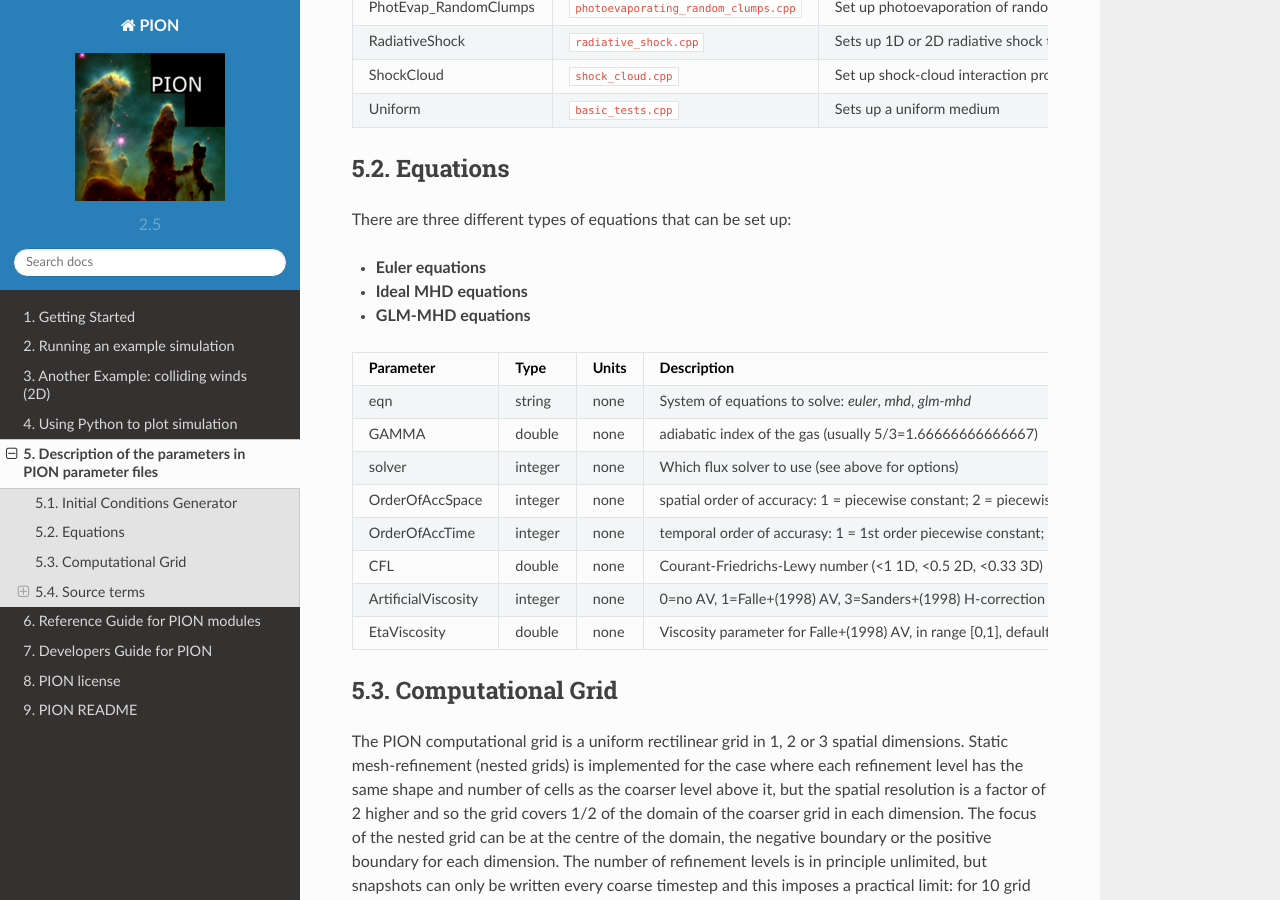
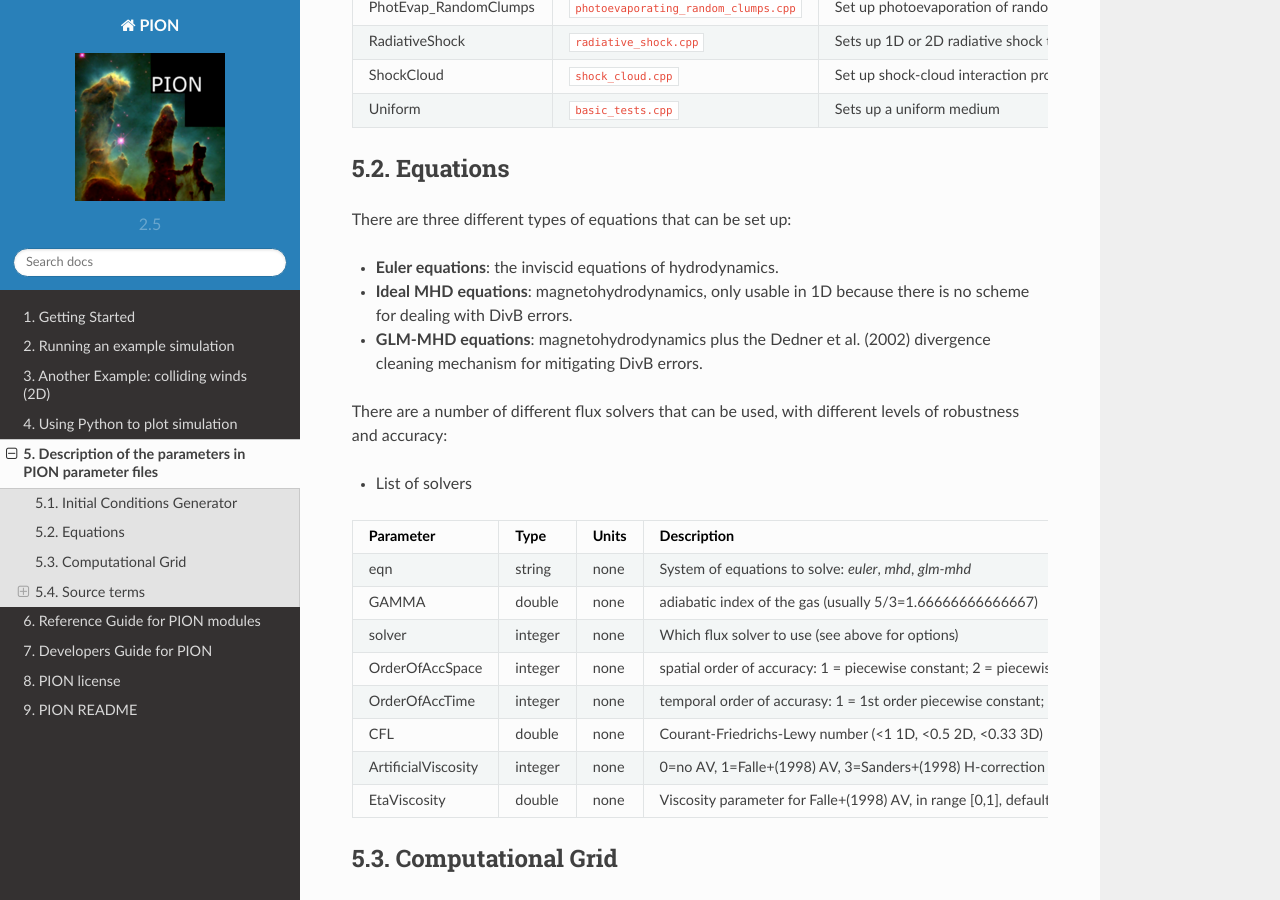
Before and after one commit to jmackey-astro/pion-docs, a Sphinx documentation site: the page built from docs/source/parameter-file.rst, in a window 1280 px wide and 900 px high, scrolled down 906 px. Built offline with Sphinx 7.4.7 and the Read the Docs theme 2.0.0, drawn with Linux system fonts in a browser that asks for light colours.

Commit message:
updated parameters a bit more

```diff
--- a/docs/source/parameter-file.rst
+++ b/docs/source/parameter-file.rst
@@ -46,10 +46,13 @@ Equations
 
 There are three different types of equations that can be set up:
 
-+ **Euler equations**
-+ **Ideal MHD equations**
-+ **GLM-MHD equations**
++ **Euler equations**: the inviscid equations of hydrodynamics.
++ **Ideal MHD equations**: magnetohydrodynamics, only usable in 1D because there is no scheme for dealing with DivB errors.
++ **GLM-MHD equations**: magnetohydrodynamics plus the Dedner et al. (2002) divergence cleaning mechanism for mitigating DivB errors.
 
+There are a number of different flux solvers that can be used, with different levels of robustness and accuracy:
+
++ List of solvers
 
 ===================  ==================  ================  =================================================================
 Parameter            Type                Units             Description
```
